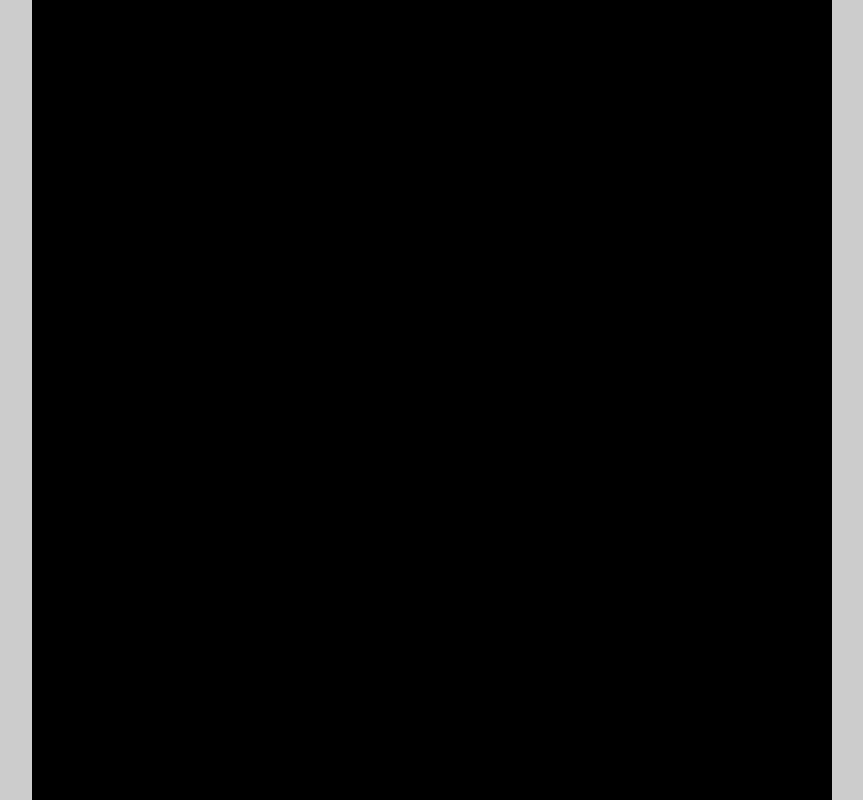
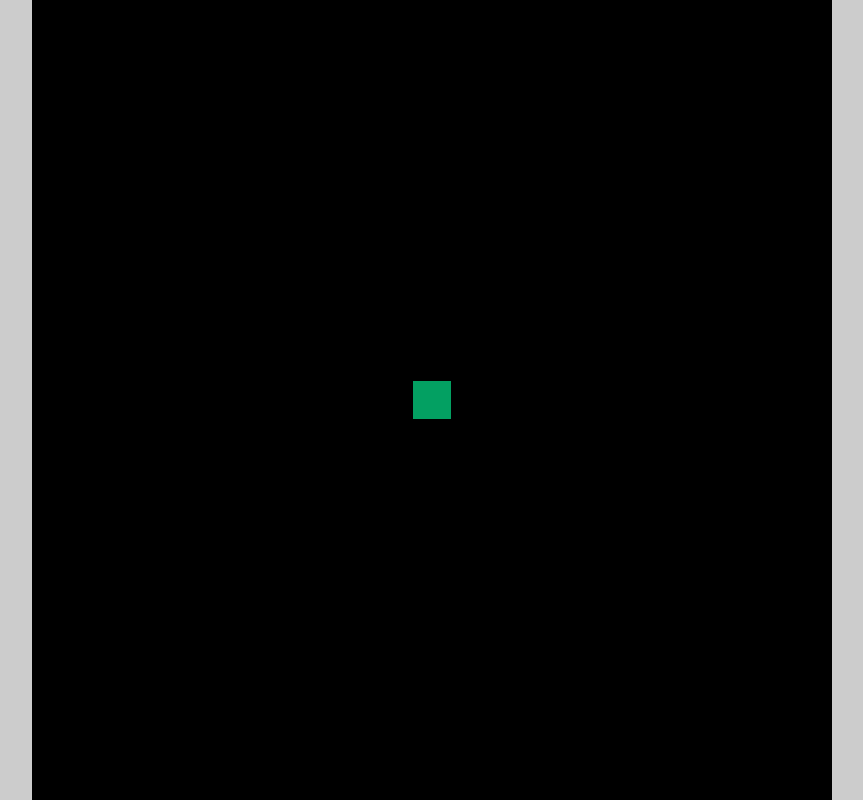
Before and after one commit to Clemi05/snake-game, a plain HTML site: page index.html in a window 1280 px wide. Shown: the whole page, without its empty margins (208-1071 px from the left). Drawn offline with Linux system fonts and the light colour scheme.

Commit message:
added function draw in snake.js

```diff
--- a/js/game.js
+++ b/js/game.js
@@ -1,6 +1,7 @@
-import { SNAKE_SPEED } from './snake.js'
+import { update as updateSnake, draw as drawSnake, SNAKE_SPEED } from './snake.js';
 
 let lastRenderTime = 0;
+const gameBoard = document.getElementById('game-board');
 
 
 function main(currentTime) {
@@ -8,19 +9,18 @@ function main(currentTime) {
   const secondsSinceLastRender = (currentTime - lastRenderTime) / 1000;
   if (secondsSinceLastRender < 1 / SNAKE_SPEED) return
 
-  console.log('Render');
   lastRenderTime = currentTime;
 
-  update()
-  draw()
+  update();
+  draw();
 }
 
 window.requestAnimationFrame(main);
 
 function update() {
-
+  updateSnake();
 }
 
 function draw() {
-
+  drawSnake(gameBoard);
 }
--- a/js/snake.js
+++ b/js/snake.js
@@ -1,9 +1,16 @@
 export const SNAKE_SPEED = 1;
+const snakeBody = [{ x: 11, y: 11 }];
 
-function update() {
-
+export function update() {
+  console.log('update snake');
 }
 
-function draw() {
-
+export function draw(gameBoard) {
+  snakeBody.forEach(segment => {
+    const snakeElement = document.createElement('div');
+    snakeElement.style.gridRowStart = segment.x;
+    snakeElement.style.gridColumnStart = segment.y;
+    snakeElement.classList.add('snake');
+    gameBoard.appendChild(snakeElement);
+  });
 }
--- a/style.css
+++ b/style.css
@@ -20,10 +20,10 @@ body {
 
 .snake {
   background-color: #03a062;
-  border: .25vmin solid #ffffff;
+  /* border: .25vmin solid #ffffff; */
 }
 
 .food {
   background-color: #a00341;
-  border: .25vmin solid #ffffff;
+  /* border: .25vmin solid #ffffff; */
 }
```
